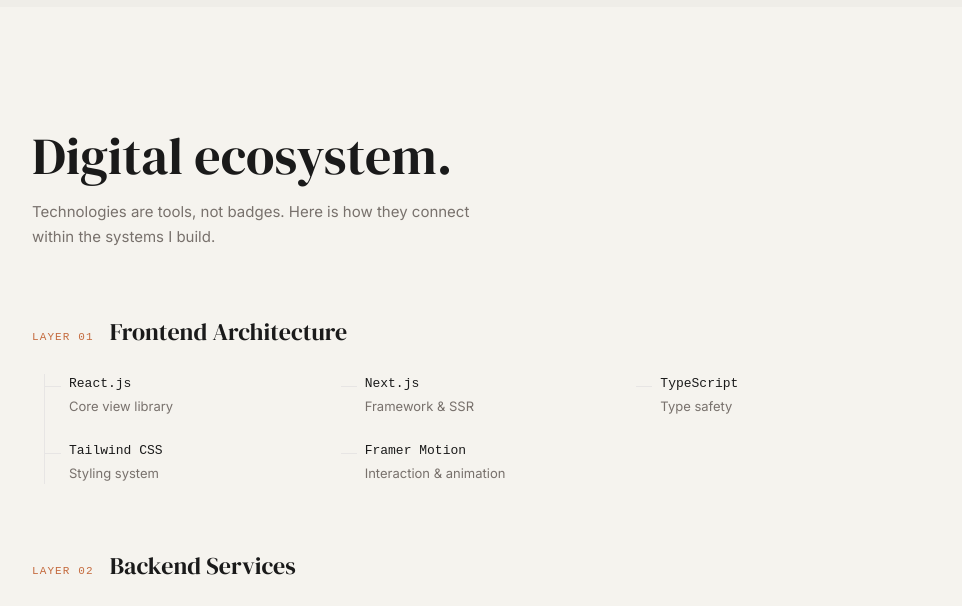
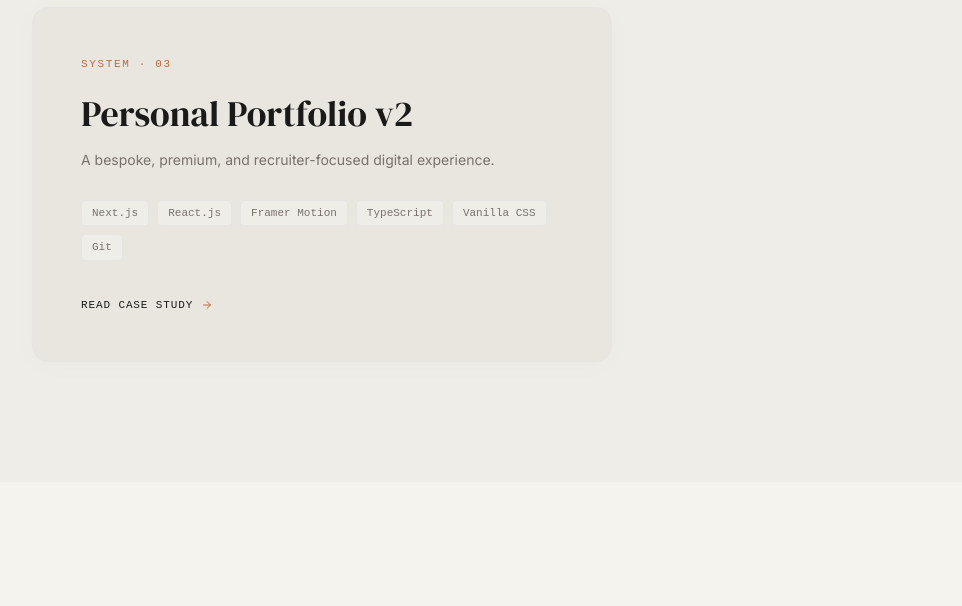
Before and after one commit to megh-pandya/PORT, a Next.js app in the folder portfolio/: page / in a window 1280 px wide. Shown: the part 2126-2732 px from the top of the page, without its empty margins (158-1120 px from the left). Built offline with nearby package versions, Linux system fonts and the light colour scheme.

Commit message:
Add Personal Portfolio v2 as the third project dossier and update preloader landing screen message

```diff
--- a/portfolio/src/components/sections/Projects.tsx
+++ b/portfolio/src/components/sections/Projects.tsx
@@ -523,6 +523,115 @@
                 </button>
               </motion.div>
             )}
+
+            {/* Project 3 (Left Aligned, Offset down) */}
+            {projectDossiers[2] && (
+              <motion.div
+                initial={{ opacity: 0, y: 50 }}
+                whileInView={{ opacity: 1, y: 0 }}
+                viewport={{ once: true, margin: "-100px" }}
+                transition={{ duration: 1.0, ease: [0.22, 1, 0.36, 1] }}
+                style={{
+                  alignSelf: "flex-start",
+                  width: "100%",
+                  maxWidth: "580px",
+                  marginTop: "20px",
+                }}
+              >
+                <button
+                  onClick={() => setActive(projectDossiers[2])}
+                  aria-label={`Open case study for ${projectDossiers[2].title}`}
+                  id={`dossier-${projectDossiers[2].id}`}
+                  style={{
+                    display: "block",
+                    width: "100%",
+                    padding: "48px",
+                    borderRadius: "16px",
+                    border: "1px solid var(--border)",
+                    backgroundColor: "var(--surface-alt)",
+                    textAlign: "left",
+                    cursor: "pointer",
+                    position: "relative",
+                    transition: "transform 0.4s cubic-bezier(0.22, 1, 0.36, 1), border-color 0.4s, box-shadow 0.4s",
+                    boxShadow: "0 4px 30px rgba(0,0,0,0.02)",
+                  }}
+                  onMouseEnter={(e) => {
+                    const el = e.currentTarget;
+                    el.style.transform = "translateY(-8px)";
+                    el.style.borderColor = "var(--accent)";
+                    el.style.boxShadow = "0 20px 40px var(--accent-glow)";
+                  }}
+                  onMouseLeave={(e) => {
+                    const el = e.currentTarget;
+                    el.style.transform = "translateY(0px)";
+                    el.style.borderColor = "var(--border)";
+                    el.style.boxShadow = "0 4px 30px rgba(0,0,0,0.02)";
+                  }}
+                >
+                  <span
+                    style={{
+                      fontFamily: "var(--font-mono)",
+                      fontSize: "11px",
+                      color: "var(--accent)",
+                      letterSpacing: "0.15em",
+                      textTransform: "uppercase",
+                      display: "block",
+                      marginBottom: "20px",
+                    }}
+                  >
+                    System · {projectDossiers[2].index}
+                  </span>
+                  <h3
+                    className="font-serif"
+                    style={{
+                      fontSize: "clamp(26px, 4vw, 36px)",
+                      fontWeight: 400,
+                      color: "var(--text)",
+                      lineHeight: 1.2,
+                      marginBottom: "14px",
+                    }}
+                  >
+                    {projectDossiers[2].title}
+                  </h3>
+                  <p
+                    style={{
+                      fontSize: "14px",
+                      color: "var(--text-sec)",
+                      lineHeight: 1.6,
+                      marginBottom: "28px",
+                    }}
+                  >
+                    {projectDossiers[2].tagline}
+                  </p>
+
+                  {/* Tech stack */}
+                  <div style={{ display: "flex", flexWrap: "wrap", gap: "8px", marginBottom: "36px" }}>
+                    {projectDossiers[2].techStack.map((tech) => (
+                      <span
+                        key={tech}
+                        style={{
+                          padding: "4px 10px",
+                          borderRadius: "4px",
+                          border: "1px solid var(--border)",
+                          background: "var(--surface)",
+                          fontSize: "11px",
+                          color: "var(--text-sec)",
+                          fontFamily: "var(--font-mono)",
+                        }}
+                      >
+                        {tech}
+                      </span>
+                    ))}
+                  </div>
+
+                  {/* CTA link */}
+                  <div style={{ display: "flex", alignItems: "center", gap: "8px", fontFamily: "var(--font-mono)", fontSize: "11px", color: "var(--text)", letterSpacing: "0.08em" }}>
+                    <span>READ CASE STUDY</span>
+                    <ArrowRight size={12} style={{ color: "var(--accent)" }} />
+                  </div>
+                </button>
+              </motion.div>
+            )}
           </div>
         </div>
       </section>
--- a/portfolio/src/components/ui/PageLoader.tsx
+++ b/portfolio/src/components/ui/PageLoader.tsx
@@ -112,17 +112,19 @@
             <h1
               className="font-serif"
               style={{
-                fontSize: "clamp(48px, 10vw, 140px)",
-                lineHeight: 0.9,
+                fontSize: "clamp(36px, 8vw, 84px)",
+                lineHeight: 0.95,
                 fontWeight: 400,
                 color: "var(--text)",
                 marginBottom: "24px",
-                letterSpacing: "-0.03em",
+                letterSpacing: "-0.02em",
               }}
             >
-              Portfolio
+              Welcome to the
               <br />
-              <em style={{ color: "var(--accent)" }}>System.</em>
+              Portfolio of
+              <br />
+              <em style={{ color: "var(--accent)" }}>Megh Pandya.</em>
             </h1>
 
             {/* Progress line */}
--- a/portfolio/src/data/portfolio.ts
+++ b/portfolio/src/data/portfolio.ts
@@ -51,6 +51,26 @@
       "This project reinforced the importance of user role separation at the routing and data layer, not just the UI level. Clean database schema design pays dividends when building reports.",
     techStack: ["PHP", "MySQL", "phpMyAdmin", "HTML5", "CSS3", "Bootstrap"],
     github: "https://github.com/megh17/attendance-system",
+  },
+  {
+    id: "portfolio",
+    index: "03",
+    title: "Personal Portfolio v2",
+    tagline: "A bespoke, premium, and recruiter-focused digital experience.",
+    problem:
+      "Traditional developer portfolios are often generic templates or over-designed OS simulations that distract recruiters from evaluating core software engineering skills and credentials.",
+    challenge:
+      "Designing a fast, high-performance, dark-mode-first digital product with smooth custom micro-animations (like a morphing trailing cursor and page loaders) while ensuring perfect SEO, accessibility, and zero hydration layout shifts.",
+    approach:
+      "Developed a custom Next.js App Router project leveraging Framer Motion for premium micro-animations. Styled with vanilla CSS variables for immediate rendering and layout stability. Curated a clean, focused, content-driven experience.",
+    solution:
+      "A fast, responsive, modern digital showcase featuring a custom count-up preloader, experiential section indicators, a responsive morphing trailing cursor, a unified command palette, and dark/light theme switching with seamless local storage persistence.",
+    result:
+      "A bespoke portfolio that successfully passes all Lighthouse audits, scores 100% build ready, and clearly showcases professional Next.js/React experience.",
+    lessons:
+      "Micro-animations require careful performance budgeting and device checks to avoid causing frame drops or poor mobile user experiences. Clean typography structure creates a stronger impact than heavy graphical features.",
+    techStack: ["Next.js", "React.js", "Framer Motion", "TypeScript", "Vanilla CSS", "Git"],
+    github: "https://github.com/megh-pandya/Portfolio",
   },
 ];
 
```
